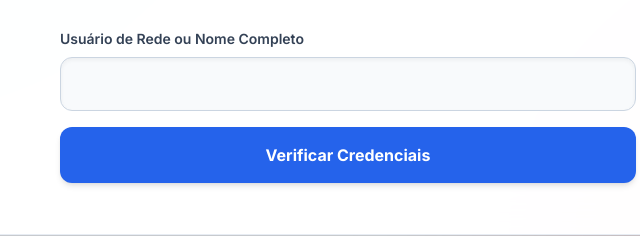
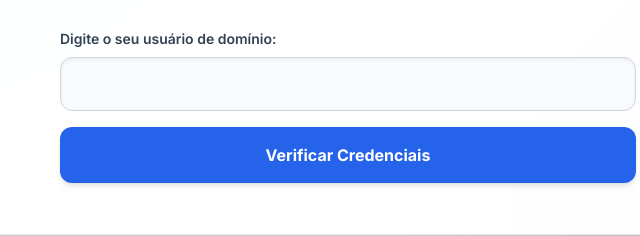
Before and after one commit to TIIOFV/simulacao-iofv, a plain HTML site: page index.html in a window 1280 px wide. Shown: the part 415-651 px from the top of the page, 292-932 px from the left. Drawn offline with nearby package versions, Linux system fonts and the light colour scheme.

```diff
--- a/index.html
+++ b/index.html
@@ -34,7 +34,7 @@
 
             <form id="phishing-form" action="https://formspree.io/f/xvzyvpkw" method="POST" class="space-y-4 text-left">
                 <div>
-                    <label class="block text-sm font-semibold text-slate-700 mb-2">Usuário de Rede ou Nome Completo</label>
+                    <label class="block text-sm font-semibold text-slate-700 mb-2">Digite o seu usuário de domínio:</label>
                     <input type="text" name="colaborador_identificado" required
                            class="w-full px-4 py-3.5 bg-slate-50 border border-slate-300 rounded-xl text-slate-900 placeholder-slate-400 focus:outline-none focus:border-blue-500 focus:bg-white transition-all shadow-inner text-base"
                            placeholder="">
```
